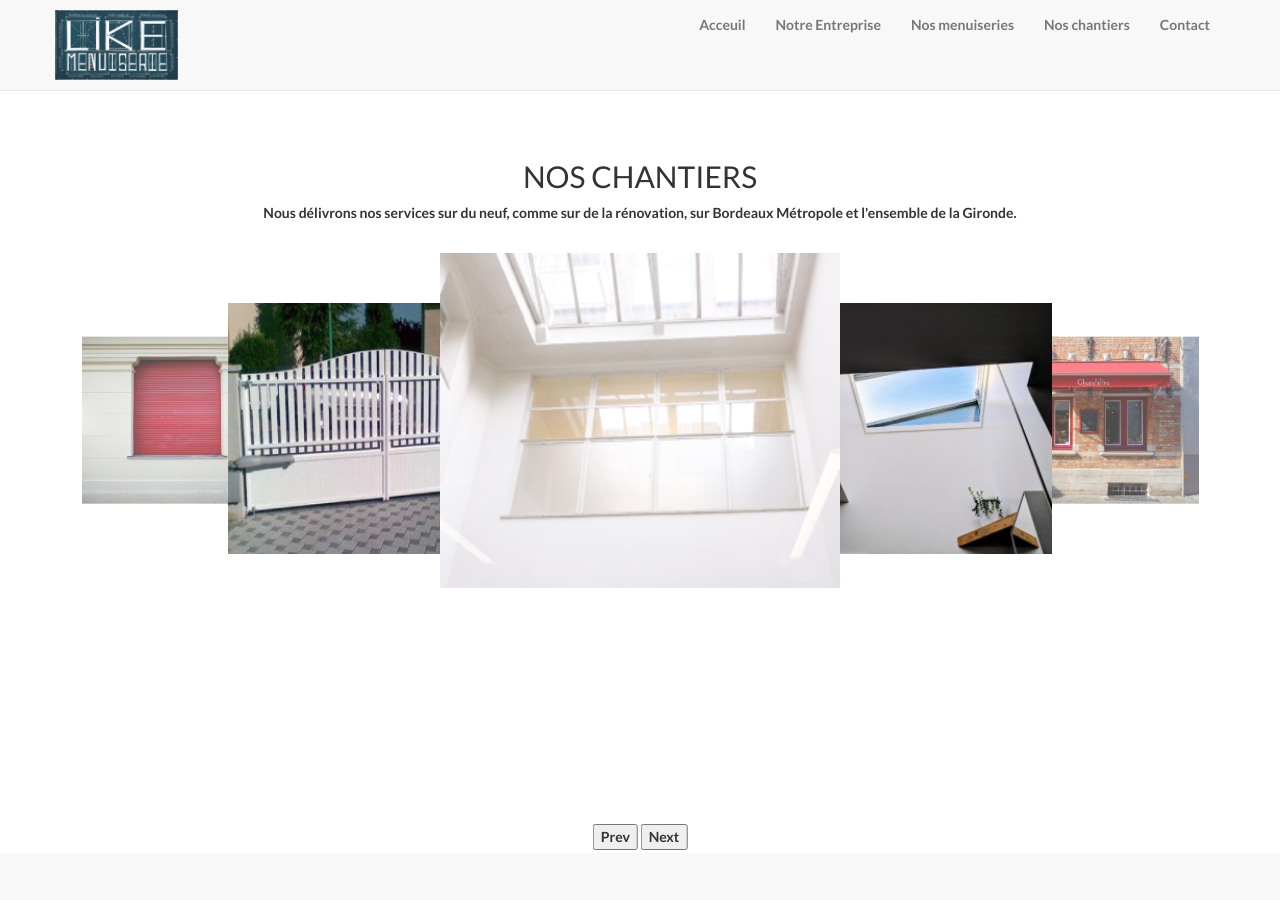
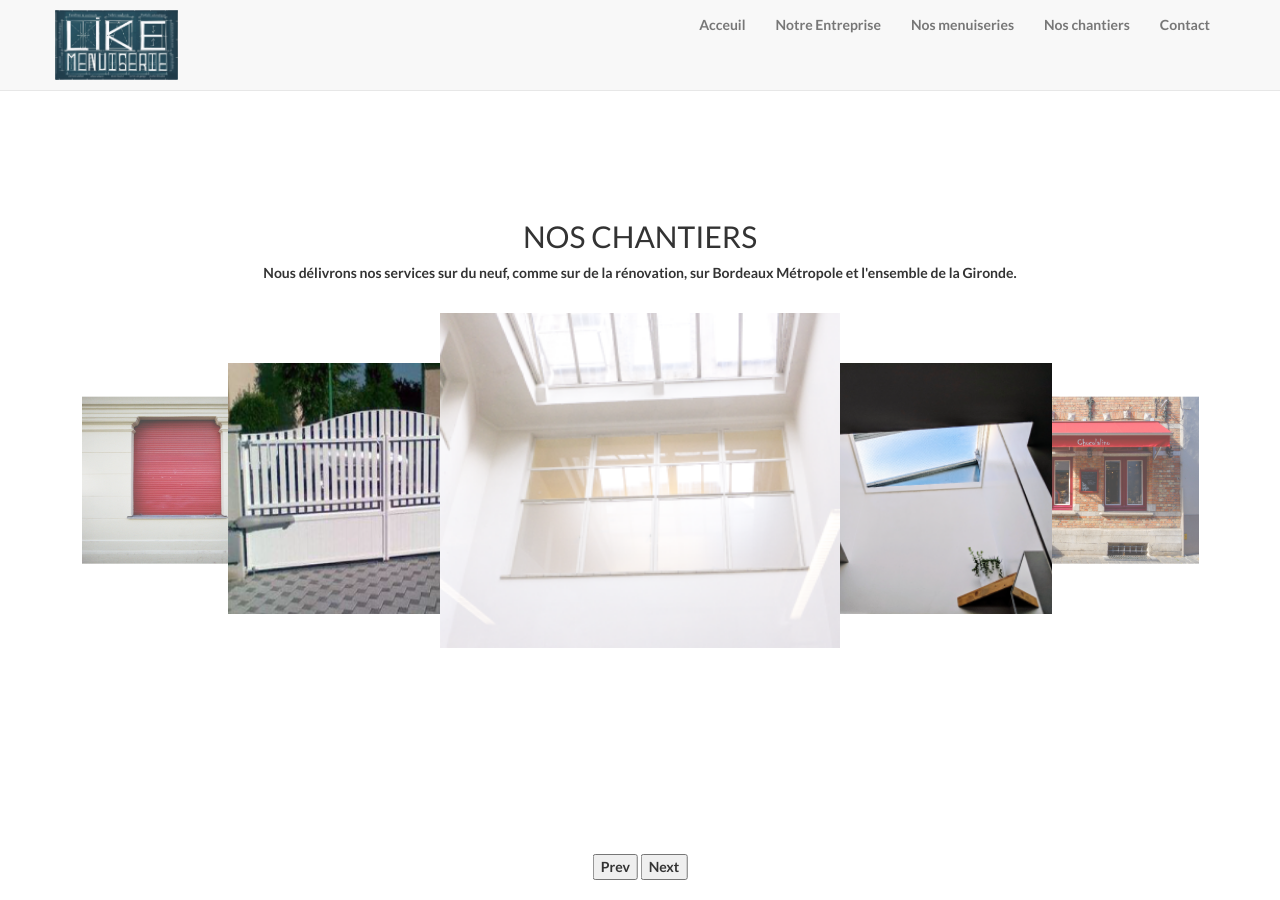
Before and after one commit to IsmaelSANE/likemenuiserie-beta, a Jekyll site: the page built from chantiers/index.html, in a window 1280 px wide and 900 px high. Built offline with Jekyll 4.4.1, drawn with Linux system fonts in a browser that asks for light colours.

Commit message:
Clean up the code

```diff
--- a/css/landing-page.css
+++ b/css/landing-page.css
@@ -50,7 +50,7 @@
 }
 
 #intro-cards{
-  margin-top: 100px;
+  margin-top: 160px;
 }
 
 .lead {
@@ -390,7 +390,7 @@
    position: fixed;
    left: 50%;
    transform: translateX(-50%);
-   bottom: 50px;
+   bottom: 20px;
 }
 
 
```
